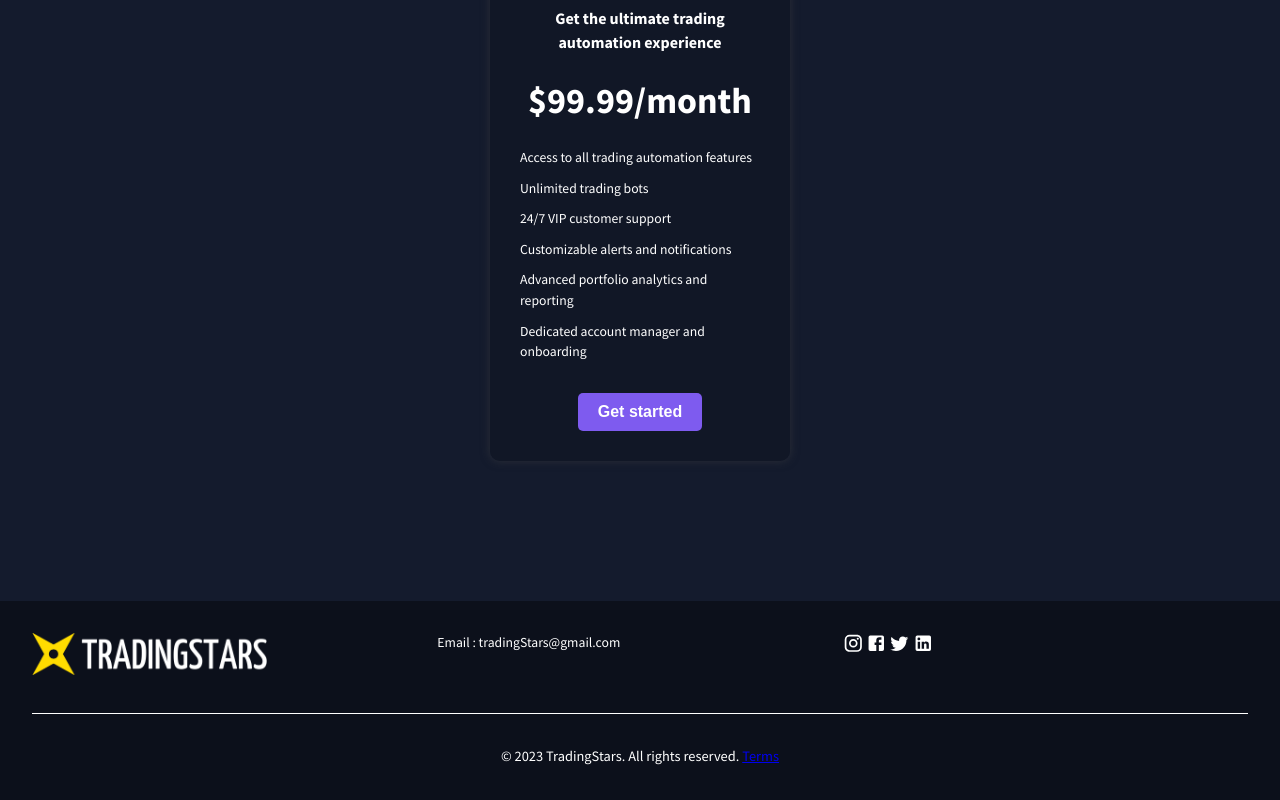
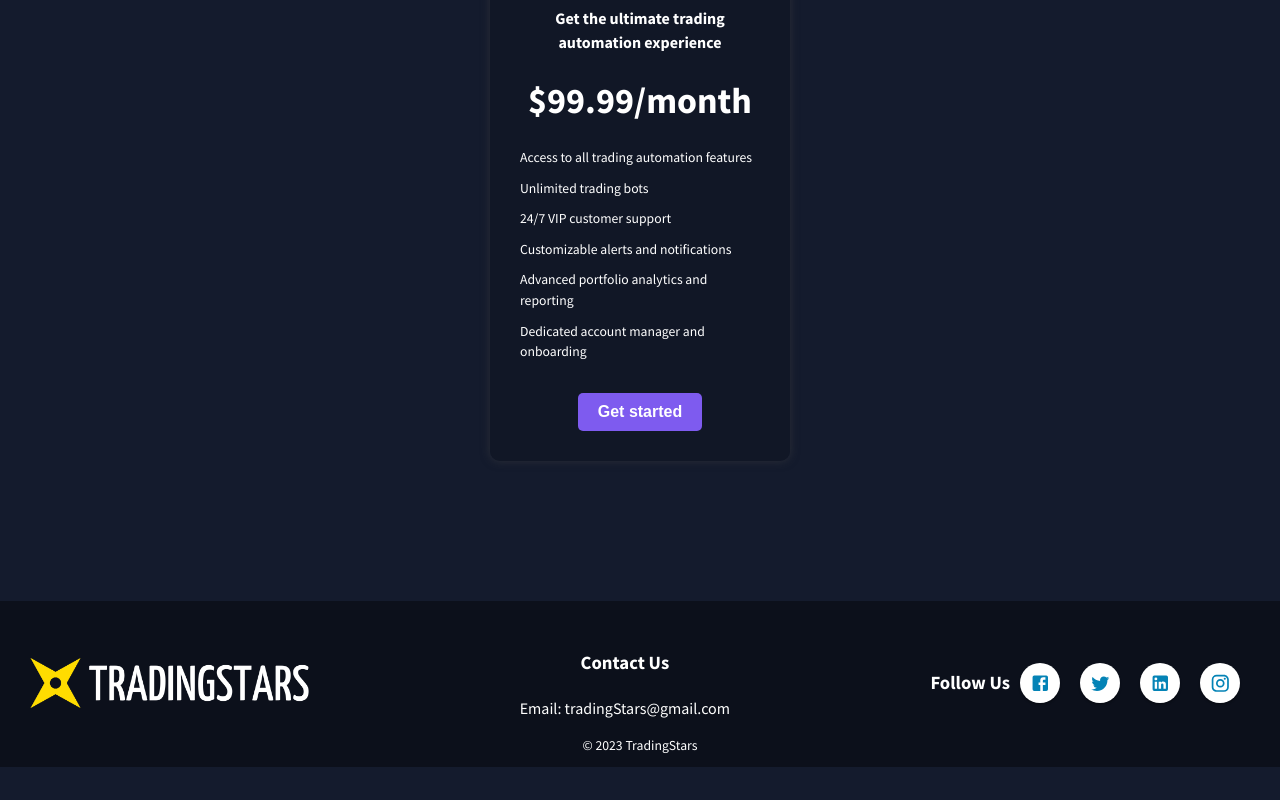
Before and after one commit to muradissa/Trading-Starts, a React (Create React App) app: page /home in a window 1280 px wide. Shown: the part 4084-4884 px from the top of the page. After the commit the page ends 4851 px from the top, so only its background shows below. Built offline with nearby package versions, Linux system fonts and the light colour scheme; no server answers.

Commit message:
build a new footer

```diff
--- a/src/Home/FooterHome.jsx
+++ b/src/Home/FooterHome.jsx
@@ -1,7 +1,6 @@
 
 import React from 'react';
 import './footerHome.css';
-import DeveloperModeOutlinedIcon from '@mui/icons-material/DeveloperModeOutlined';
 import FacebookIcon from '@mui/icons-material/Facebook';
 import TwitterIcon from '@mui/icons-material/Twitter';
 import LinkedInIcon from '@mui/icons-material/LinkedIn';
--- a/src/Home/Home.jsx
+++ b/src/Home/Home.jsx
@@ -7,6 +7,7 @@ import NavbarHome from "./NavbarHome"
 import HomePage from './HomePage';
 import AboutTradingStars from './AboutTradingStars'
 import Pricing from './Pricing';
+import Footer2 from './footer2';
 function Home() {
   return (
     <div className='container__home'>
@@ -17,7 +18,8 @@ function Home() {
         <AboutBot/>
         <Features/>
         <Pricing/>
-        <FooterHome/>
+        {/* <FooterHome/> */}
+        <Footer2/>
     </div>
   )
 }
--- a/src/Home/NavbarHome.css
+++ b/src/Home/NavbarHome.css
@@ -41,7 +41,7 @@
     }
 
     .nav-link:hover {
-      border-bottom:3px solid #ffc107;
+      border-bottom:3px solid rgb(255, 193, 7);
     }
 
     .navbar-right {
--- /dev/null
+++ b/src/Home/footer2.css
@@ -0,0 +1,78 @@
+.footer {
+    display: flex;
+    justify-content: space-between;
+    align-items: center;
+    padding: 30px;
+    padding-bottom: 0px;
+    background-color: #0c101b;
+    color: #fff;
+    font-size: 16px;
+  }
+
+  .footer-left {
+    display: flex;
+    align-items: center;
+  }
+  .footer-left p{
+    margin-bottom: 0;
+  }
+
+  .footer-logo {
+    height: 50px;
+    margin-right: 10px;
+  }
+
+  .footer-middle {
+    text-align: center;
+  }
+
+  .footer-right {
+    display: flex;
+    align-items: center;
+  }
+
+  .social-icons {
+    display: flex;
+    list-style: none;
+    margin: 0;
+    padding: 0;
+  }
+
+  .social-icons li {
+    margin: 0 10px;
+  }
+
+  .social-icons a {
+    display: flex;
+    justify-content: center;
+    align-items: center;
+    height: 40px;
+    width: 40px;
+    background-color: #fff;
+    border-radius: 50%;
+    box-shadow: 0px 2px 2px rgba(0, 0, 0, 0.25);
+    transition: all 0.3s ease-in-out;
+    color:rgb(4, 131, 182)
+  }
+
+  .social-icons a:hover {
+    box-shadow: 0px 6px 6px rgba(255, 193, 7, 0.5);
+    transform: translateY(-2px);
+  }
+  .footer-copyright p{
+    text-align: center;
+    background-color: #0c101b;
+    margin: 0 0;
+    padding-bottom: 10px;
+  }
+  @media screen and (max-width: 767px) {
+    .footer {
+      flex-direction: column;
+      text-align: center;
+    }
+
+    .footer-left,
+    .footer-right {
+      margin-bottom: 20px;
+    }
+  }
--- /dev/null
+++ b/src/Home/footer2.jsx
@@ -0,0 +1,57 @@
+import React from "react";
+import "./footer2.css";
+// import { FaFacebook, FaTwitter, FaInstagram, FaLinkedin } from "react-icons/fa";
+import FacebookIcon from '@mui/icons-material/Facebook';
+import TwitterIcon from '@mui/icons-material/Twitter';
+import LinkedInIcon from '@mui/icons-material/LinkedIn';
+import InstagramIcon from '@mui/icons-material/Instagram';
+
+const Footer2 = () => {
+  return (
+    <>
+    <footer className="footer">
+      <div className="footer-left">
+        <img src="../assets/logo-no-background.png" alt="Logo" className="footer-logo" />
+        {/* <p>&copy; 2023 TradingStars</p> */}
+      </div>
+      <div className="footer-middle">
+        <h3>Contact Us</h3>
+        <p>Email: tradingStars@gmail.com</p>
+        {/* <p>&copy; 2023 TradingStars</p> */}
+      </div>
+      <div className="footer-right">
+        <h3>Follow Us</h3>
+        <ul className="social-icons">
+          <li>
+            <a href="#">
+              <FacebookIcon />
+            </a>
+          </li>
+          <li>
+            <a href="#">
+              <TwitterIcon />
+            </a>
+          </li>
+          <li>
+            <a href="#">
+              <LinkedInIcon />
+            </a>
+          </li>
+          <li>
+            <a href="#">
+              <InstagramIcon />
+            </a>
+          </li>
+        </ul>
+      </div>
+
+    </footer>
+    <div className="footer-copyright">
+      <p>&copy; 2023 TradingStars</p>
+    </div>
+
+    </>
+  );
+};
+
+export default Footer2;
```
